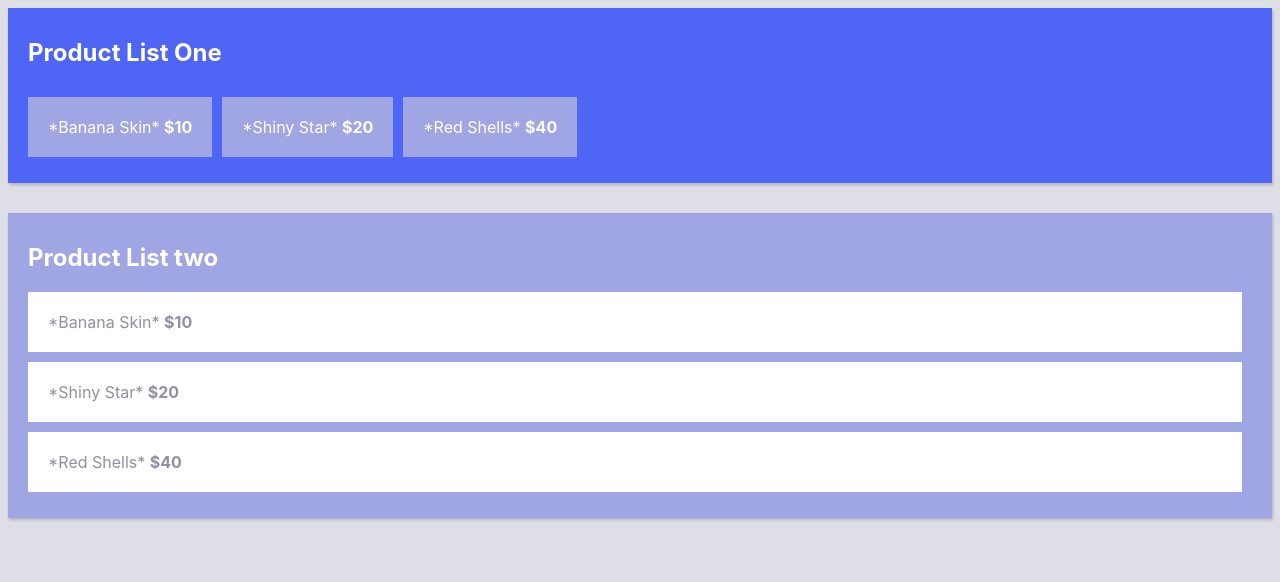
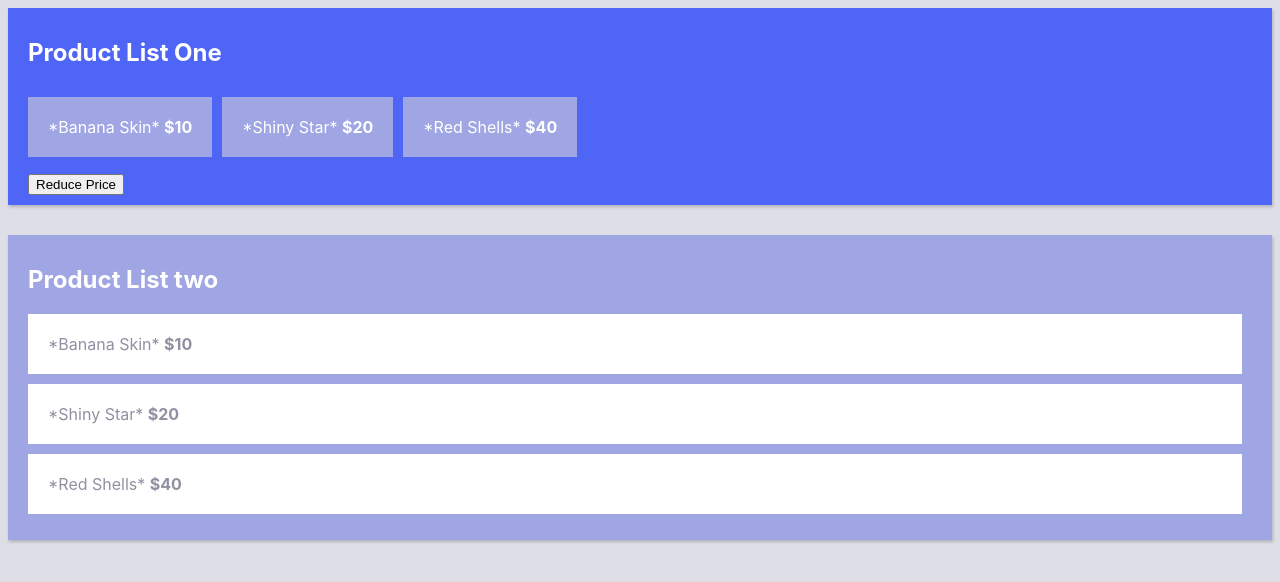
Before and after one commit to rochabianca/vuex-simple-project, a Vue app: page / in a window 1280 px wide. Shown: the top 582 px of the page. Built offline with nearby package versions, Linux system fonts and the light colour scheme.

Commit message:
changing prices on state with mutations

```diff
--- a/src/components/ProductListOne.vue
+++ b/src/components/ProductListOne.vue
@@ -7,6 +7,7 @@
         <span class="price">${{ product.price }}</span>
       </li>
     </ul>
+    <button @click="reducePrice">Reduce Price</button>
   </div>
 </template>
 
@@ -18,6 +19,11 @@
     },
     saleProducts() {
       return this.$store.getters.saleProducts;
+    }
+  },
+  methods: {
+    reducePrice() {
+      this.$store.commit("reducePrice");
     }
   }
 };
--- a/src/store/store.js
+++ b/src/store/store.js
@@ -21,5 +21,12 @@
       });
       return saleProducts;
     }
+  },
+  mutations: {
+    reducePrice: state => {
+      state.products.forEach(product => {
+        product.price -= 1;
+      });
+    }
   }
 });
```
